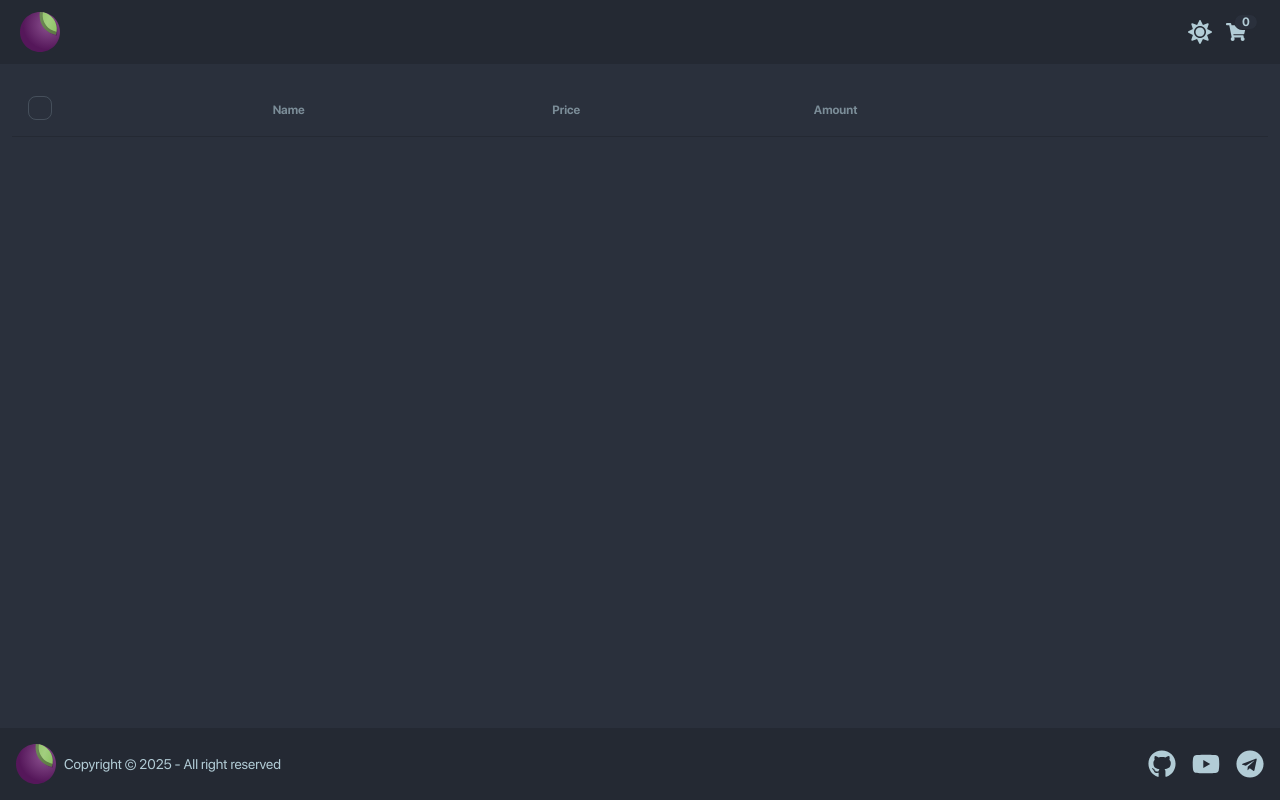
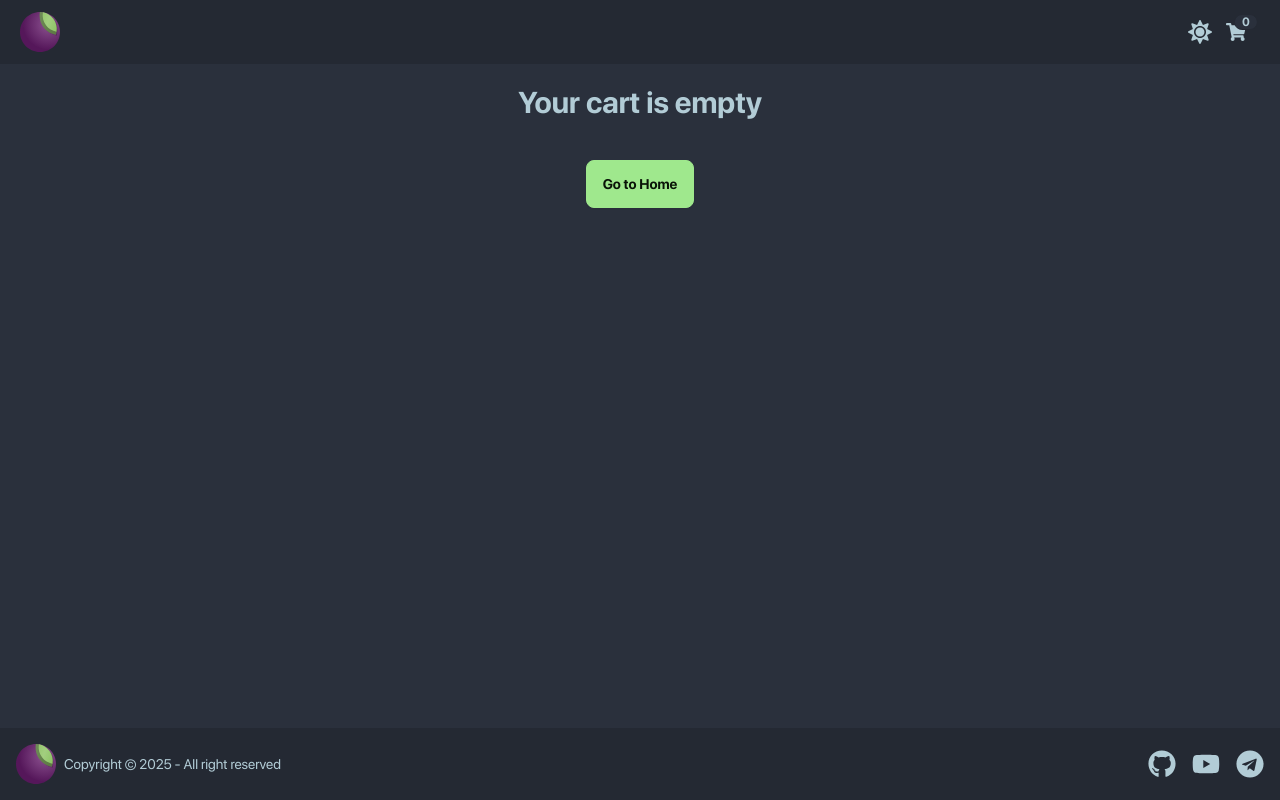
Before and after one commit to AkhrorSoliev/ituzum, a React (Vite) app: page /cart in a window 1280 px wide. Built offline with nearby package versions, Linux system fonts and the light colour scheme.

Commit message:
feat: add remove functionality to CartProduct; display message when cart is empty in Cart page

```diff
--- a/src/components/CartProduct.jsx
+++ b/src/components/CartProduct.jsx
@@ -1,7 +1,9 @@
 import { useState } from "react";
 import { formatCurrency } from "../utils";
+import { useGlobalContext } from "../hooks/useGlobalContext";
 
 function CartProduct({ product }) {
+  const { dispatch } = useGlobalContext();
   const [amount, setAmount] = useState(product.quantity);
 
   // Handle changes to the amount input
@@ -23,6 +25,10 @@ function CartProduct({ product }) {
     if (amount > 1) {
       setAmount((prev) => prev - 1);
     }
+  };
+
+  const removeProduct = (id) => {
+    dispatch({ type: "REMOVE_PRODUCT", payload: id });
   };
 
   return (
@@ -79,7 +85,12 @@ function CartProduct({ product }) {
         </div>
       </td>
       <th>
-        <button className="btn btn-ghost btn-xs">details</button>
+        <button
+          onClick={() => removeProduct(product.id)}
+          className="btn btn-ghost hover:bg-red-400 hover:text-white btn-xs"
+        >
+          Delete
+        </button>
       </th>
     </tr>
   );
--- a/src/pages/Cart.jsx
+++ b/src/pages/Cart.jsx
@@ -1,8 +1,23 @@
 import { useGlobalContext } from "../hooks/useGlobalContext";
 import { CartProduct } from "../components";
+import { Link } from "react-router-dom";
 
 function Cart() {
   const { products } = useGlobalContext();
+
+  if (products.length === 0) {
+    return (
+      <section>
+        <h1 className="text-center text-3xl font-bold">Your cart is empty</h1>
+        <div className="flex justify-center mt-10">
+          <Link to="/" className="btn btn-primary">
+            Go to Home
+          </Link>
+        </div>
+      </section>
+    );
+  }
+
   return (
     <section>
       <div className="overflow-x-auto">
```
